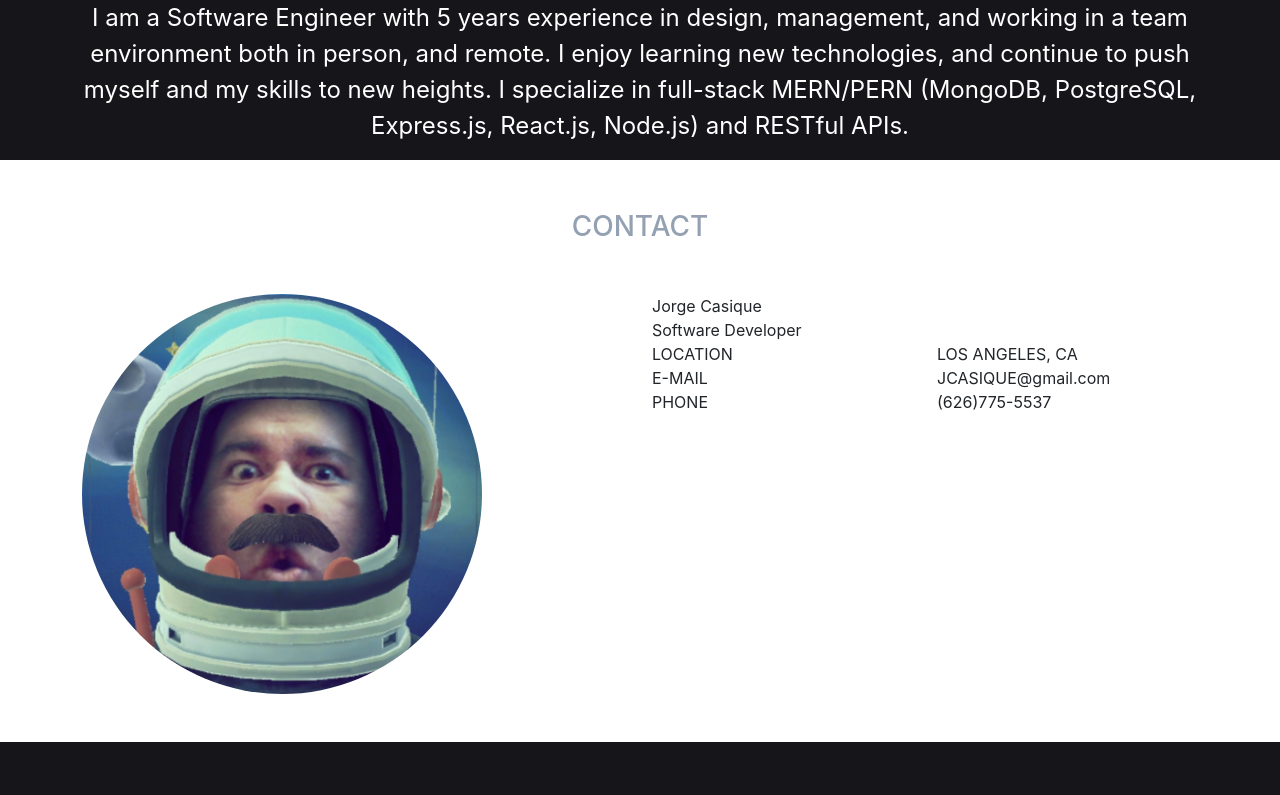
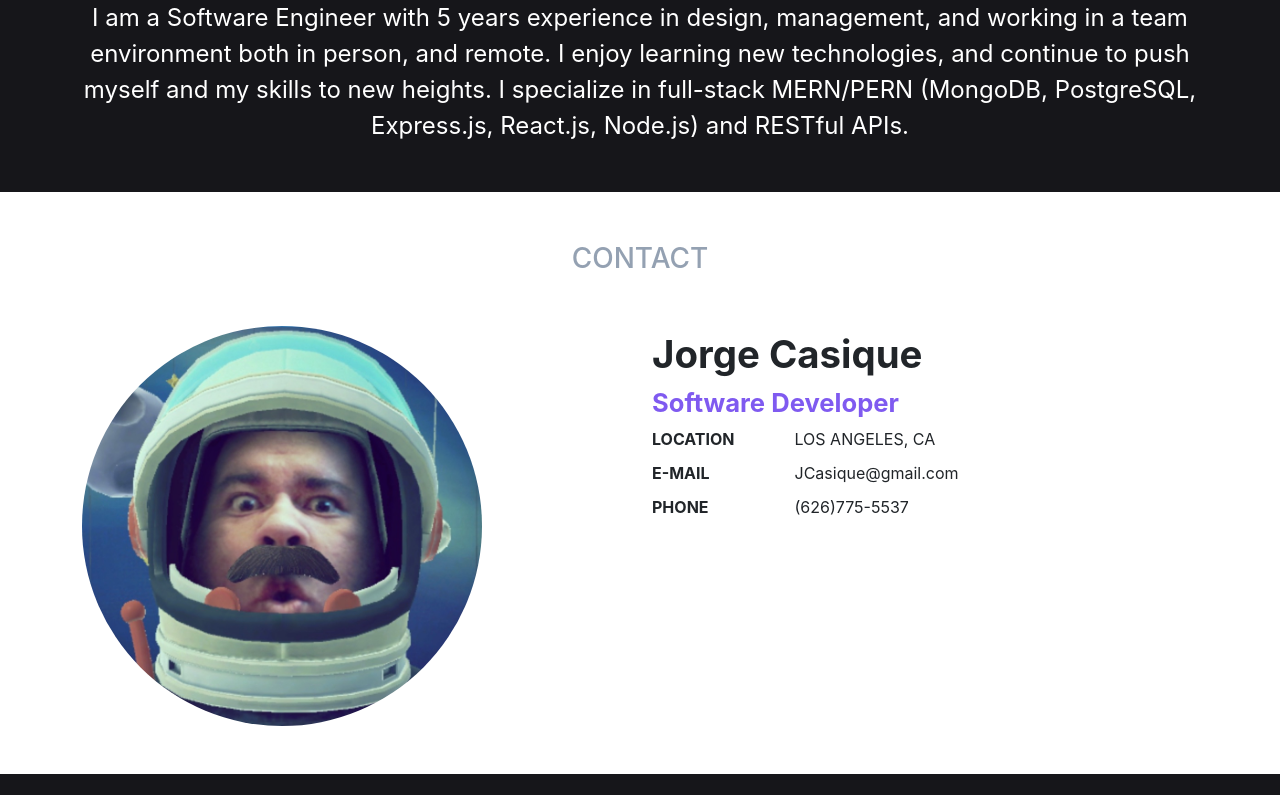
Before and after one commit to Consecratio/portfolio, a React (Create React App) app: page / in a window 1280 px wide. Shown: the part 3966-4761 px from the top of the page. Built offline with nearby package versions, Linux system fonts and the light colour scheme.

Commit message:
added contact details

```diff
--- a/src/components/AboutMe.jsx
+++ b/src/components/AboutMe.jsx
@@ -12,7 +12,7 @@ const AboutMe = () => {
 
                 <Row>
                     <Col>
-                        <p className="about-me-text text-center">
+                        <p className="about-me-text text-center mb-5">
                             I am a Software Engineer with 5 years experience in design, management, and working in a team environment both in person, and remote. I enjoy learning new technologies, and continue to push myself and my skills to new heights. I specialize in full-stack MERN/PERN (MongoDB, PostgreSQL, Express.js, React.js, Node.js) and RESTful APIs.
                         </p>
                     </Col>
--- /dev/null
+++ b/src/components/ContactMe.css
@@ -0,0 +1,19 @@
+.contact-name {
+    font-size: 3vw;
+    font-weight: bold;
+}
+
+.contact-title {
+    font-size: 2vw;
+    font-weight: bold;
+    color: #7F5AF0;
+}
+
+.contact-left {
+    font-weight: bold;
+    margin: 5px 0;
+}
+
+.contact-body {
+    margin: 5px 0;
+}
--- a/src/components/ContactMe.jsx
+++ b/src/components/ContactMe.jsx
@@ -1,5 +1,6 @@
 import { Row, Col } from 'react-bootstrap'
 import contact from '../img/contact_me.jpg'
+import './ContactMe.css'
 
 const ContactMe = () => {
     return (
@@ -15,26 +16,26 @@ const ContactMe = () => {
                 </Col>
                 <Col>
                     <Row>
-                        <Col class="contact-name">Jorge Casique</Col>
+                        <Col className="contact-name">Jorge Casique</Col>
                     </Row>
 
                     <Row>
-                        <Col class="contact-title">Software Developer</Col>
+                        <Col className="contact-title">Software Developer</Col>
                     </Row>
 
                     <Row>
-                        <Col class="contact-left">LOCATION</Col>
-                        <Col class="contact-body">LOS ANGELES, CA</Col>
+                        <Col lg={3} className="contact-left">LOCATION</Col>
+                        <Col className="contact-body">LOS ANGELES, CA</Col>
                     </Row>
 
                     <Row>
-                        <Col class="contact-left">E-MAIL</Col>
-                        <Col class="contact-body">JCASIQUE@gmail.com</Col>
+                        <Col lg={3} className="contact-left">E-MAIL</Col>
+                        <Col className="contact-body">JCasique@gmail.com</Col>
                     </Row>
 
                     <Row>
-                        <Col class="contact-left">PHONE</Col>
-                        <Col class="contact-body">(626)775-5537</Col>
+                        <Col lg={3} className="contact-left">PHONE</Col>
+                        <Col className="contact-body">(626)775-5537</Col>
                     </Row>
 
                 </Col>
```
